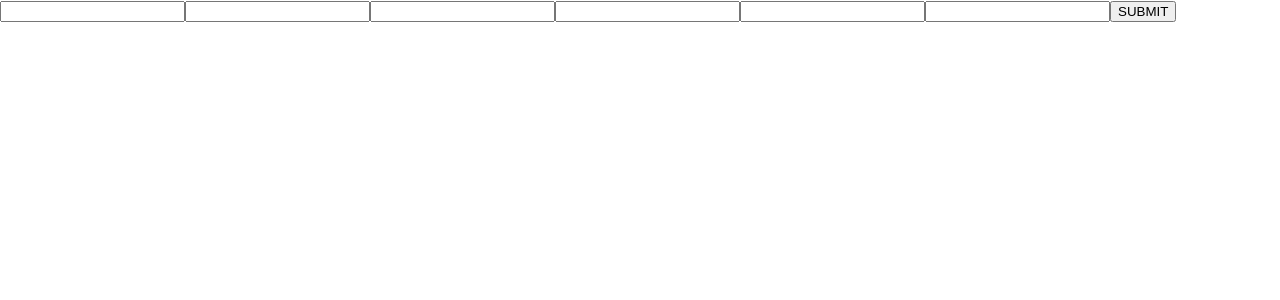
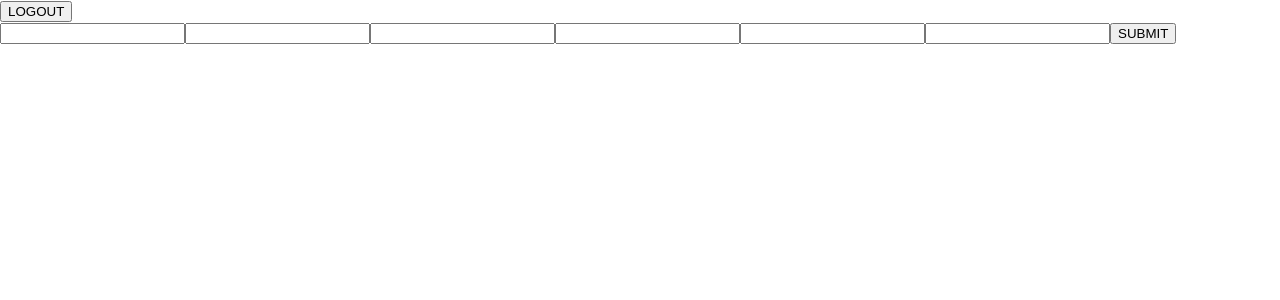
Before and after one commit to vorbyit/portalfrontend, a React (Create React App) app: page /signup in a window 1280 px wide. Shown: the top 300 px of the page. Built offline with nearby package versions, Linux system fonts and the light colour scheme.

Commit message:
feat : Navbar Componenet partially done

```diff
--- a/src/App.jsx
+++ b/src/App.jsx
@@ -5,6 +5,7 @@ import LoginForm from './components/LoginForm';
 import SignupForm from './components/SignupForm';
 import AddSlots from './components/AddSlots';
 import ExpertPage from './components/ExpertsPage';
+import Navbar from './components/Navbar';
 
 import './App.css';
 
@@ -26,6 +27,10 @@ export default class App extends Component {
     return (
       <div>
         <Router>
+          <Navbar
+            user={this.state.user}
+            updateUser={this.updateUser}
+          />
           <Route
             exact
             path="/login"
--- /dev/null
+++ b/src/components/Navbar.jsx
@@ -0,0 +1,22 @@
+import React, { Component } from 'react'
+import API from '../API'
+
+export default class Navbar extends Component {
+	constructor(){
+		super()
+		this.onLogout=this.onLogout.bind(this);
+	}
+
+	async onLogout() {
+		const { data } = await API.get('/auth/logout');
+	}
+
+	render() {
+		return (
+			<div>
+				{/* {this.props.user.username} */}
+				<button onClick={this.onLogout}>LOGOUT</button>
+			</div>
+		)
+	}
+}
```
